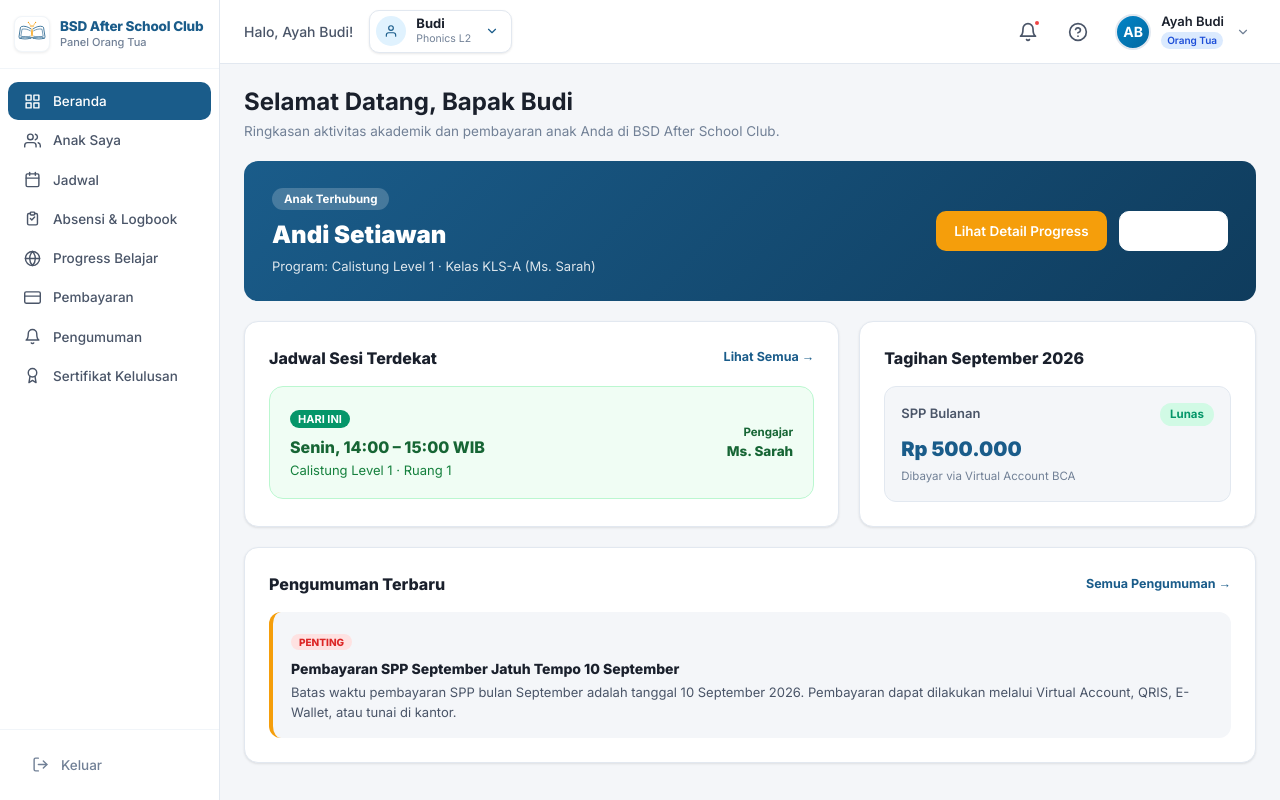
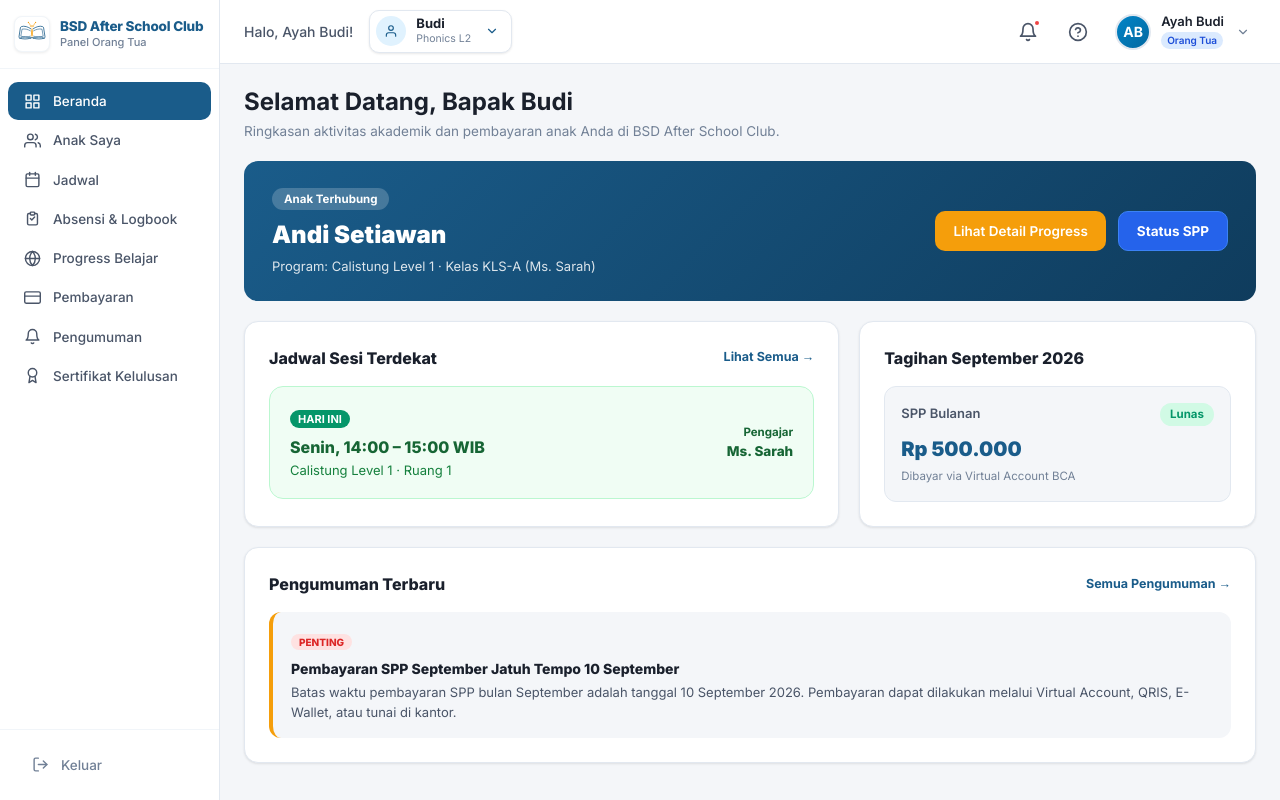
Before and after one commit to Arann12/bsd-after-school-club, a Next.js app: page /orang-tua/dashboard in a window 1280 px wide. Built offline with nearby package versions, Linux system fonts and the light colour scheme.

Commit message:
style(orang-tua): change Status SPP button background to solid blue for high contrast

```diff
--- a/app/orang-tua/dashboard/page.tsx
+++ b/app/orang-tua/dashboard/page.tsx
@@ -26,7 +26,7 @@ export default function OrangTuaDashboardPage() {
           <Link href="/orang-tua/anak" className="btn btn-accent" style={{ textDecoration: "none" }}>
             Lihat Detail Progress
           </Link>
-          <Link href="/orang-tua/pembayaran" className="btn btn-outline" style={{ color: "white", borderColor: "white", textDecoration: "none" }}>
+          <Link href="/orang-tua/pembayaran" className="btn" style={{ background: "#2563eb", color: "#ffffff", border: "1px solid #3b82f6", fontWeight: 700, textDecoration: "none" }}>
             Status SPP
           </Link>
         </div>
```
